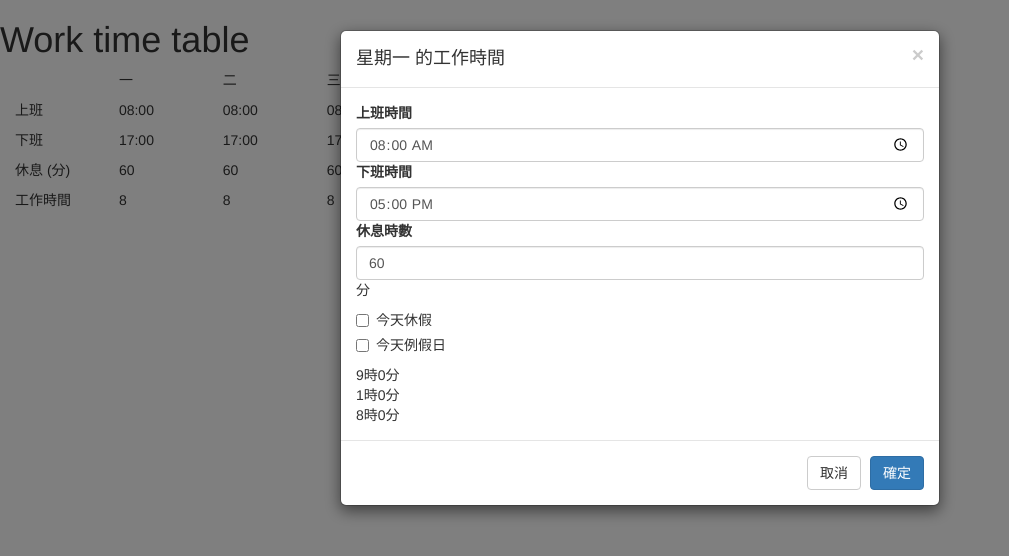
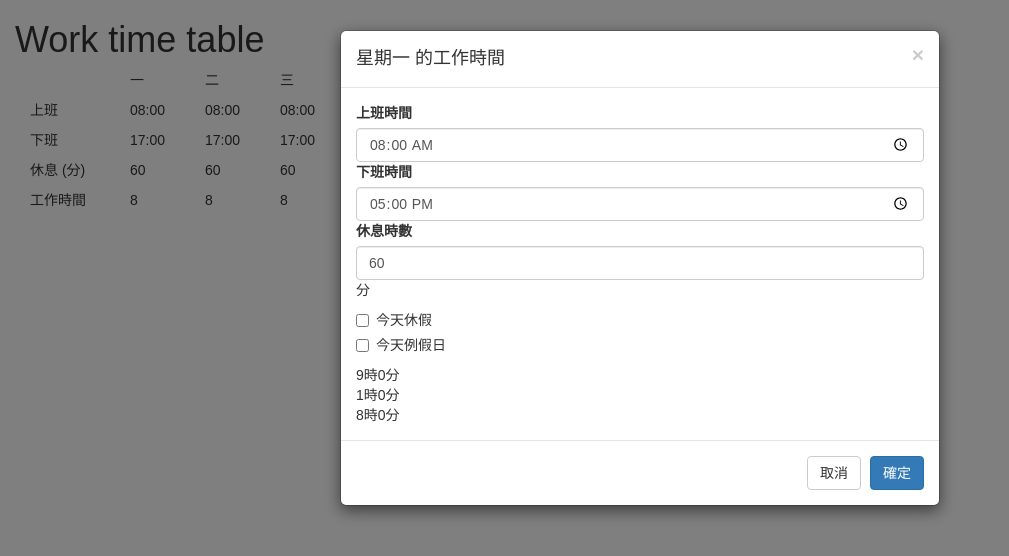
Before and after one commit to goodjoblife/OvertimeSalary, a plain HTML site: page worktimetable.html in a window 1280 px wide. Shown: the whole page, without its empty margins (0-1009 px from the left). Drawn offline with nearby package versions, Linux system fonts and the light colour scheme; files whose address does not match are found by name.

Commit message:
Simple RWD

```diff
--- a/css/main.css
+++ b/css/main.css
@@ -1,10 +1,22 @@
+@import url(http://fonts.googleapis.com/earlyaccess/notosanstc.css);
+
 .oneday {
-    width: 100px;
+    width: 75px;
     display: inline-block;
-    height: 200px;
+    //height: 200px;
     margin-left: 0;
     margin-right: 0;
+    flex: none;
 }
 .oneday div {
     height: 30px;
 }
+
+#wt-table {
+    display: flex;
+    overflow: auto;
+}
+
+body {
+    font-family: sans-serif, 'Noto Sans TC';
+}
--- a/worktimetable.html
+++ b/worktimetable.html
@@ -7,7 +7,7 @@
         <link rel="stylesheet" href="https://maxcdn.bootstrapcdn.com/bootstrap/3.3.6/css/bootstrap.min.css" integrity="sha384-1q8mTJOASx8j1Au+a5WDVnPi2lkFfwwEAa8hDDdjZlpLegxhjVME1fgjWPGmkzs7" crossorigin="anonymous">
         <link rel="stylesheet" href="css/main.css">
     </head>
-    <body>
+    <body class="container-fluid">
         <h1>Work time table</h1>
         <!-- modal view -->
         <div class="modal fade" id="test-modal" tabindex="-1" role="dialog" aria-labelledby="modalLabel">
@@ -46,57 +46,57 @@
             </div>
         </div>
 
-        <div>
-            <div class="row oneday">
+        <div id="wt-table">
+            <div class="oneday" style="width: 100px;">
                 <div class="col-md-12"></div>
                 <div class="col-md-12">上班</div>
                 <div class="col-md-12">下班</div>
                 <div class="col-md-12">休息 (分)</div>
                 <div class="col-md-12">工作時間</div>
             </div>
-            <div class="row oneday" id="weekday-1">
+            <div class="oneday" id="weekday-1">
                 <div class="col-md-12 week">一</div>
                 <div class="col-md-12 start"></div>
                 <div class="col-md-12 end"></div>
                 <div class="col-md-12 break"></div>
                 <div class="col-md-12 workingTime"></div>
             </div>
-            <div class="row oneday" id="weekday-2">
+            <div class="oneday" id="weekday-2">
                 <div class="col-md-12 week">二</div>
                 <div class="col-md-12 start"></div>
                 <div class="col-md-12 end"></div>
                 <div class="col-md-12 break"></div>
                 <div class="col-md-12 workingTime"></div>
             </div>
-            <div class="row oneday" id="weekday-3">
+            <div class="oneday" id="weekday-3">
                 <div class="col-md-12 week">三</div>
                 <div class="col-md-12 start"></div>
                 <div class="col-md-12 end"></div>
                 <div class="col-md-12 break"></div>
                 <div class="col-md-12 workingTime"></div>
             </div>
-            <div class="row oneday" id="weekday-4">
+            <div class="oneday" id="weekday-4">
                 <div class="col-md-12 week">四</div>
                 <div class="col-md-12 start"></div>
                 <div class="col-md-12 end"></div>
                 <div class="col-md-12 break"></div>
                 <div class="col-md-12 workingTime"></div>
             </div>
-            <div class="row oneday" id="weekday-5">
+            <div class="oneday" id="weekday-5">
                 <div class="col-md-12 week">五</div>
                 <div class="col-md-12 start"></div>
                 <div class="col-md-12 end"></div>
                 <div class="col-md-12 break"></div>
                 <div class="col-md-12 workingTime"></div>
             </div>
-            <div class="row oneday" id="weekday-6">
+            <div class="oneday" id="weekday-6">
                 <div class="col-md-12 week">六</div>
                 <div class="col-md-12 start"></div>
                 <div class="col-md-12 end"></div>
                 <div class="col-md-12 break"></div>
                 <div class="col-md-12 workingTime"></div>
             </div>
-            <div class="row oneday" id="weekday-7">
+            <div class="oneday" id="weekday-7">
                 <div class="col-md-12 week">日</div>
                 <div class="col-md-12 start"></div>
                 <div class="col-md-12 end"></div>
```
